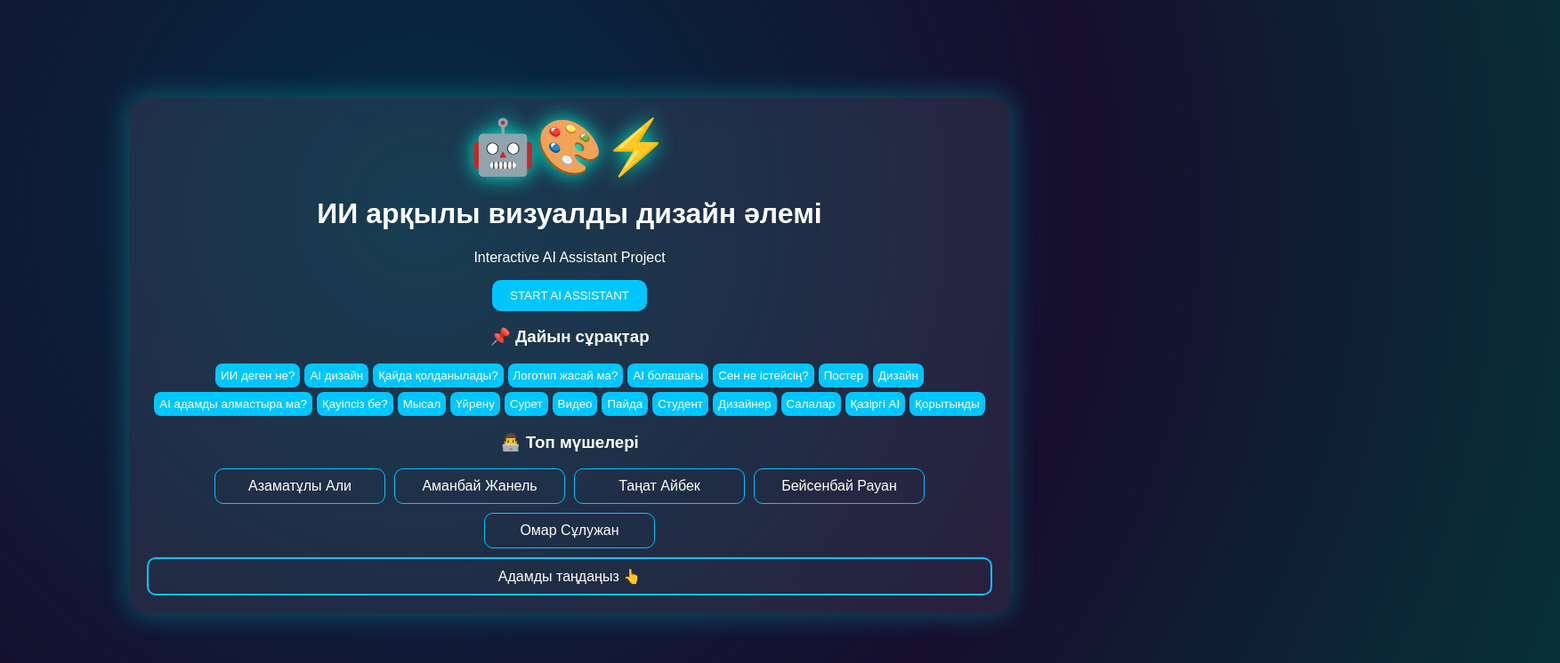
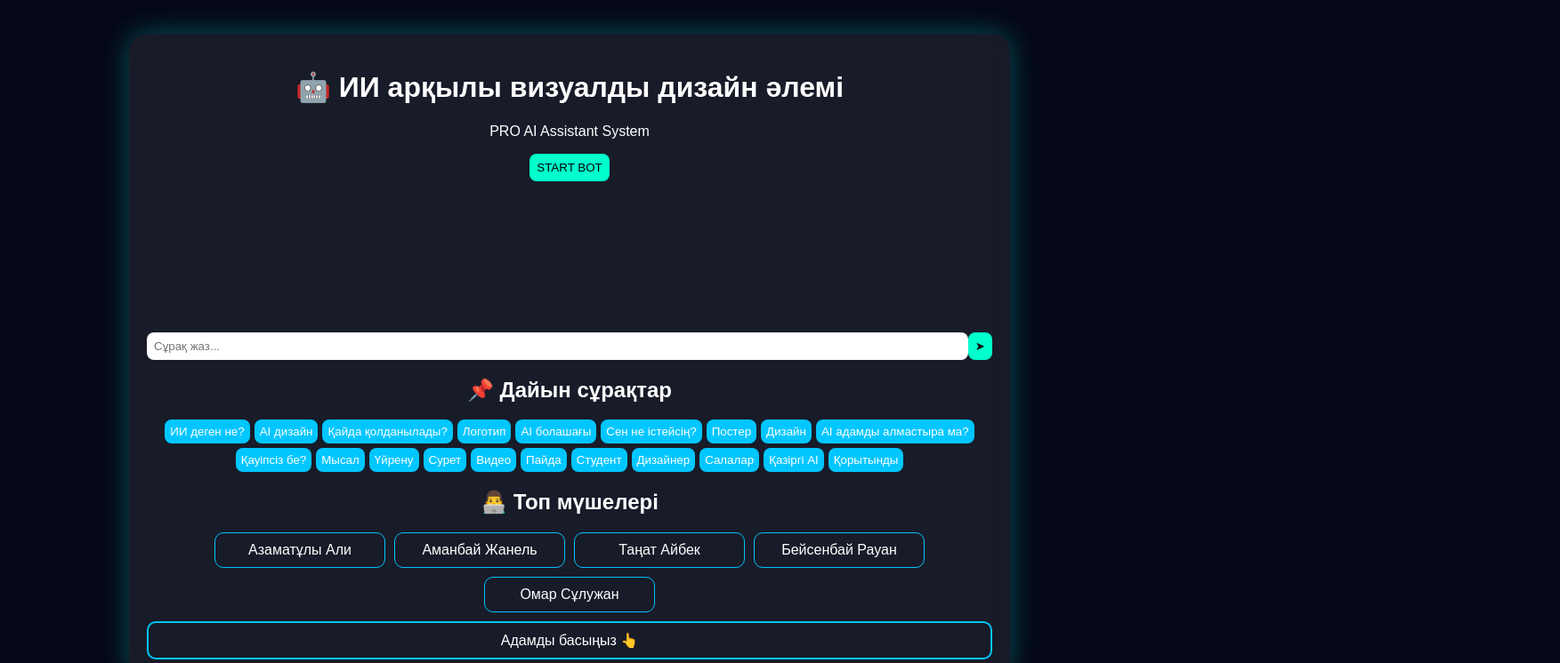
Before and after one commit to bon394370-bot/Add-file, a plain HTML site: page index.html in a window 1280 px wide. Shown: the top 746 px of the page at 89% size, 1753 px wide, since content can reach past the window. Drawn offline with Linux system fonts and the light colour scheme.

Commit message:
Update index.html

```diff
--- a/index.html
+++ b/index.html
@@ -3,43 +3,40 @@
 <head>
 <meta charset="UTF-8">
 <meta name="viewport" content="width=device-width, initial-scale=1.0">
-<title>AI Visual Design</title>
+<title>AI Visual Design World</title>
 <link rel="stylesheet" href="style.css">
 </head>
 
 <body>
 
-<div class="background"></div>
+<div class="bg"></div>
 
 <div class="container">
 
-<div class="icon">🤖🎨⚡</div>
+<h1>🤖 ИИ арқылы визуалды дизайн әлемі</h1>
+<p>PRO AI Assistant System</p>
 
-<h1>ИИ арқылы визуалды дизайн әлемі</h1>
+<button class="start" onclick="startBot()">START BOT</button>
 
-<p class="desc">Interactive AI Assistant Project</p>
+<div id="chatBox" class="chat">
 
-<button class="startBtn" onclick="startBot()">START AI ASSISTANT</button>
-
-<!-- CHAT -->
-<div id="chatBox" class="chatBox">
 <div id="chatLog"></div>
 
 <div class="inputBox">
 <input id="userInput" placeholder="Сұрақ жаз..." />
 <button onclick="sendMsg()">➤</button>
 </div>
+
 </div>
 
-<!-- QUESTIONS -->
-<h3>📌 Дайын сұрақтар</h3>
+<h2>📌 Дайын сұрақтар</h2>
 
 <div class="questions">
 
 <button onclick="ask('q1')">ИИ деген не?</button>
 <button onclick="ask('q2')">AI дизайн</button>
 <button onclick="ask('q3')">Қайда қолданылады?</button>
-<button onclick="ask('q4')">Логотип жасай ма?</button>
+<button onclick="ask('q4')">Логотип</button>
 <button onclick="ask('q5')">AI болашағы</button>
 
 <button onclick="ask('q6')">Сен не істейсің?</button>
@@ -62,20 +59,19 @@
 
 </div>
 
-<!-- TEAM -->
-<h3>👨‍💻 Топ мүшелері</h3>
+<h2>👨‍💻 Топ мүшелері</h2>
 
 <div class="team">
 
-<div class="card" onclick="showInfo('a1')">Азаматұлы Али</div>
-<div class="card" onclick="showInfo('a2')">Аманбай Жанель</div>
-<div class="card" onclick="showInfo('a3')">Таңат Айбек</div>
-<div class="card" onclick="showInfo('a4')">Бейсенбай Рауан</div>
-<div class="card" onclick="showInfo('a5')">Омар Сұлужан</div>
+<div class="card" onclick="info('a1')">Азаматұлы Али</div>
+<div class="card" onclick="info('a2')">Аманбай Жанель</div>
+<div class="card" onclick="info('a3')">Таңат Айбек</div>
+<div class="card" onclick="info('a4')">Бейсенбай Рауан</div>
+<div class="card" onclick="info('a5')">Омар Сұлужан</div>
 
 </div>
 
-<div id="infoBox" class="infoBox">Адамды таңдаңыз 👆</div>
+<div id="infoBox" class="infoBox">Адамды басыңыз 👆</div>
 
 </div>
 
```
